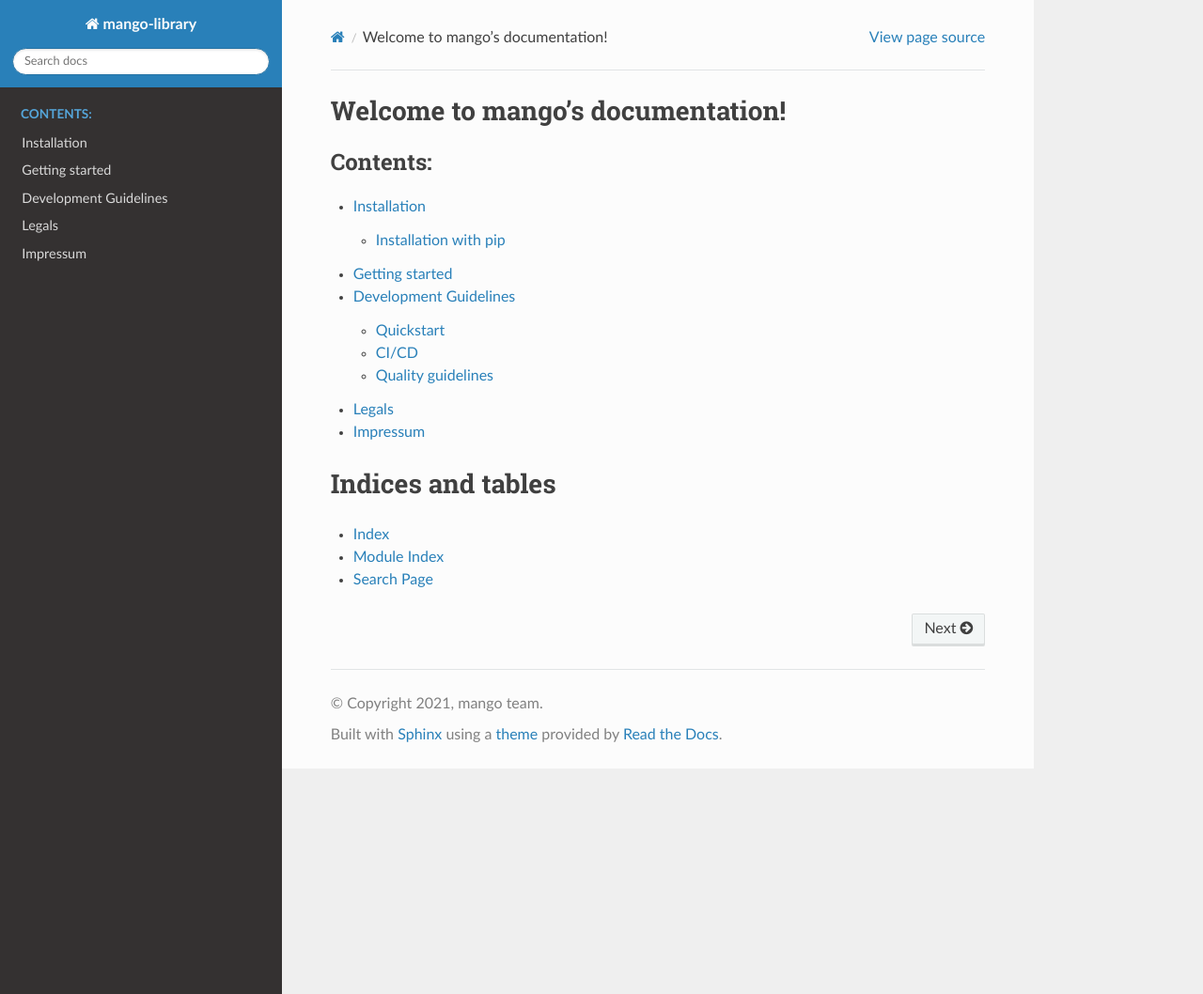
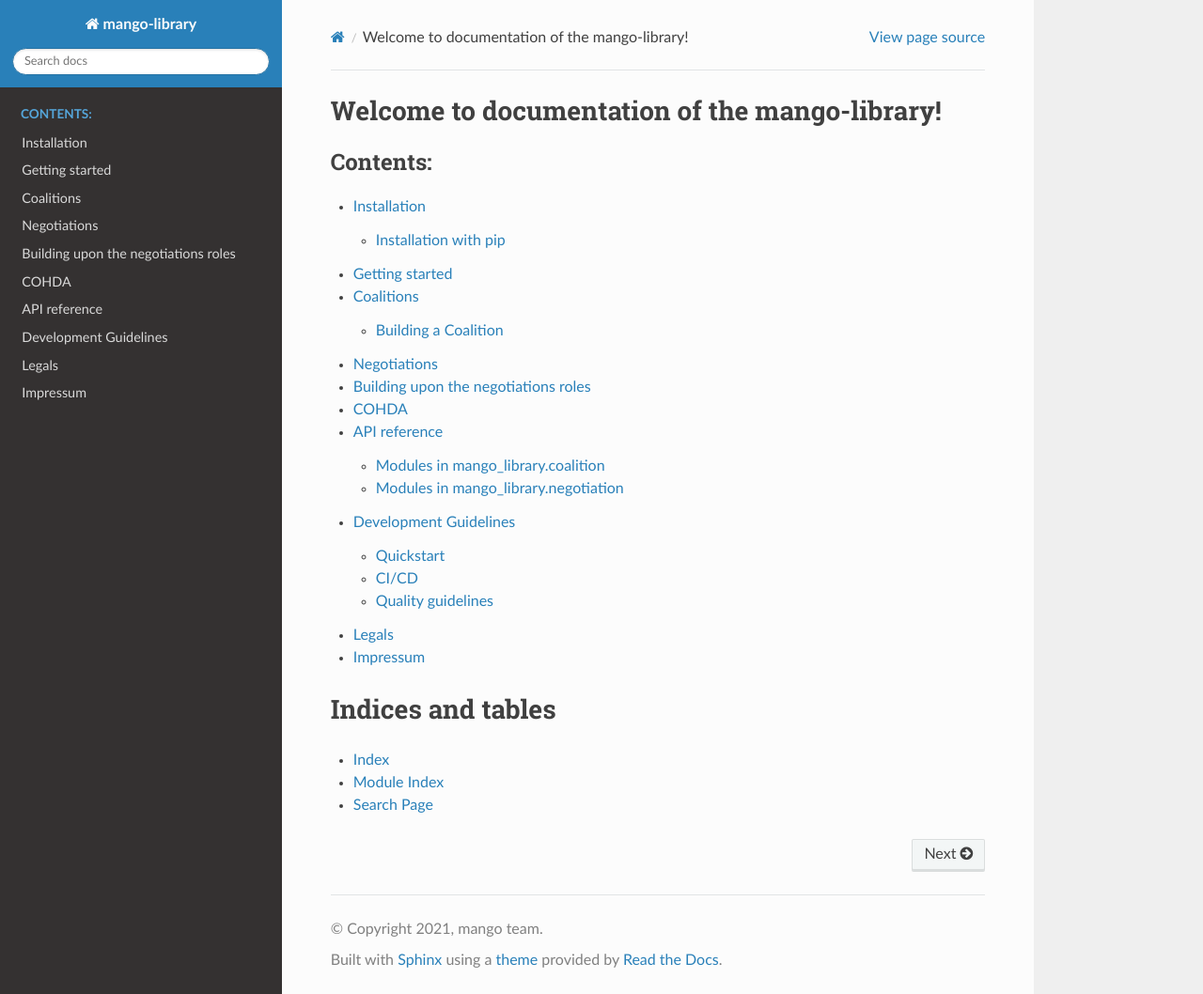
Before and after one commit to OFFIS-DAI/mango-library, a Sphinx documentation site: the page built from docs/source/index.rst, in a window 1280 px wide and 1058 px high. Shown: the whole window at 94% size. Built offline with Sphinx 7.4.7 and the Read the Docs theme 2.0.0, drawn with Linux system fonts in a browser that asks for light colours; formulas are drawn with MathJax 3; pages that are not in the unit, such as notebooks, are missing from menus.

Commit message:
Index update

```diff
--- a/docs/source/index.rst
+++ b/docs/source/index.rst
@@ -3,7 +3,7 @@
    You can adapt this file completely to your liking, but it should at least
    contain the root `toctree` directive.
 
-Welcome to mango's documentation!
+Welcome to documentation of the mango-library!
 =================================
 
 .. toctree::
@@ -12,6 +12,10 @@
 
    installation
    getting_started
+   coalitions
+   negotiations
+   cohda
+   api_ref/index
    development
    privacy
    legals
```
